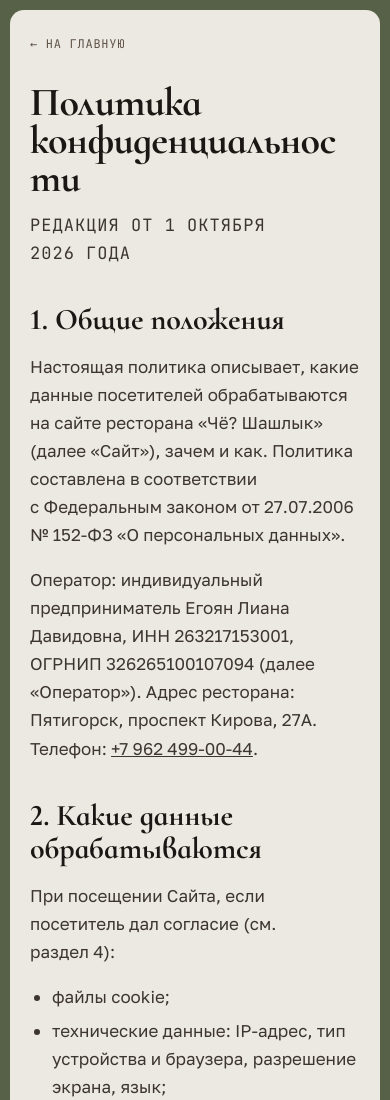
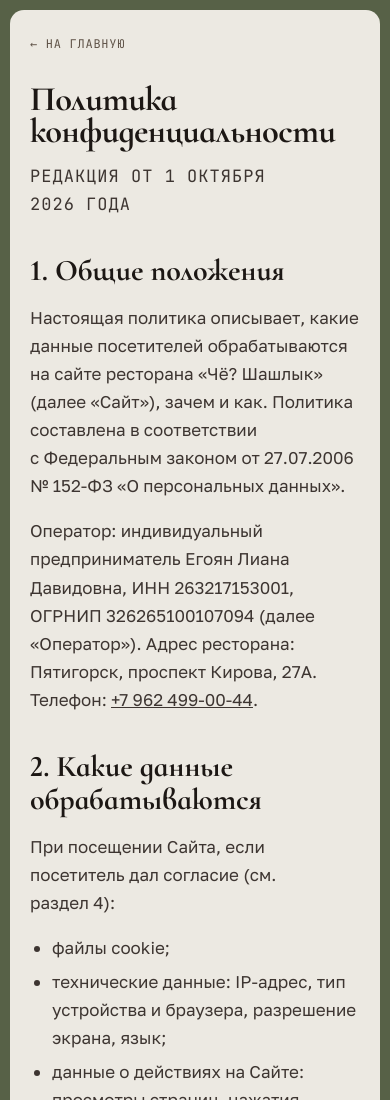
Before and after one commit to ddosmast3r/shashlik-bridge, a website: page privacy.html in a window 390 px wide. Shown: the top 1100 px of the page. Drawn offline with Linux system fonts and the light colour scheme.

Commit message:
Политика: заголовок не рвёт слово на телефоне
Co-Authored-By: Claude Opus 5.5 <noreply@anthropic.com>

```diff
--- a/assets/css/style.css
+++ b/assets/css/style.css
@@ -412,7 +412,7 @@ a.addr:hover { text-decoration: underline; text-underline-offset: 4px; }
 .doc { padding: var(--pad); max-width: 860px; margin: 0 auto; width: 100%; }
 .doc__back { font-family: var(--f-mono); font-size: 12px; letter-spacing: .06em; text-transform: uppercase; color: var(--muted); text-decoration: none; }
 .doc__back:hover { color: var(--ink); }
-.doc h1 { margin: 28px 0 8px; overflow-wrap: anywhere; }
+.doc h1 { margin: 28px 0 8px; font-size: min(clamp(40px, 4.6vw, 64px), 8.8vw); overflow-wrap: anywhere; }
 .doc h2 { margin: 36px 0 10px; font-family: var(--f-serif); font-size: 30px; font-weight: 700; line-height: 1.1; }
 .doc p, .doc li { color: #3d3531; font-size: 17px; line-height: 1.65; max-width: 68ch; }
 .doc li + li { margin-top: 6px; }
--- a/privacy.html
+++ b/privacy.html
@@ -826,7 +826,7 @@ a.addr:hover { text-decoration: underline; text-underline-offset: 4px; }
 .doc { padding: var(--pad); max-width: 860px; margin: 0 auto; width: 100%; }
 .doc__back { font-family: var(--f-mono); font-size: 12px; letter-spacing: .06em; text-transform: uppercase; color: var(--muted); text-decoration: none; }
 .doc__back:hover { color: var(--ink); }
-.doc h1 { margin: 28px 0 8px; overflow-wrap: anywhere; }
+.doc h1 { margin: 28px 0 8px; font-size: min(clamp(40px, 4.6vw, 64px), 8.8vw); overflow-wrap: anywhere; }
 .doc h2 { margin: 36px 0 10px; font-family: var(--f-serif); font-size: 30px; font-weight: 700; line-height: 1.1; }
 .doc p, .doc li { color: #3d3531; font-size: 17px; line-height: 1.65; max-width: 68ch; }
 .doc li + li { margin-top: 6px; }
```
Also changed, not shown: index.html (+1 -1 lines).
